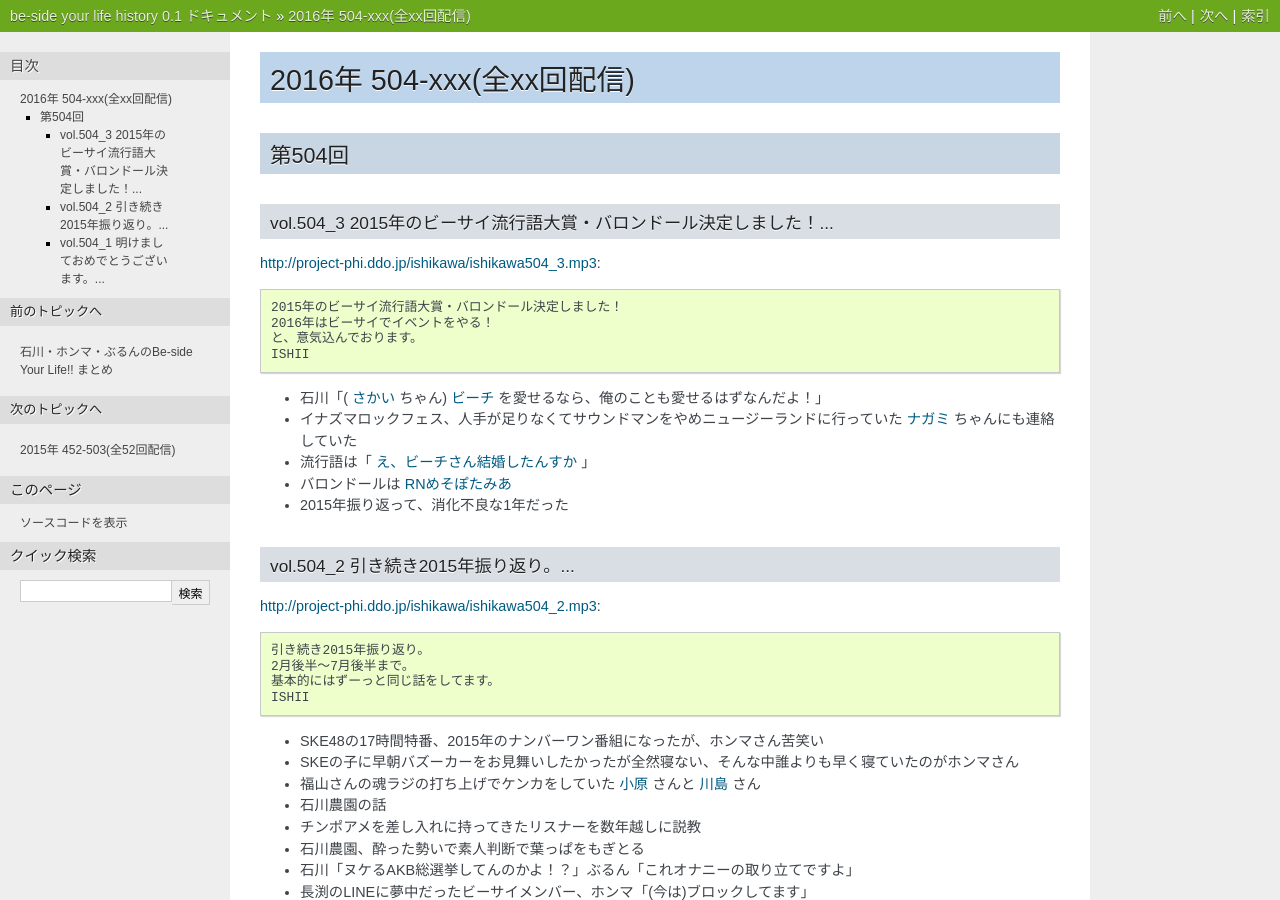
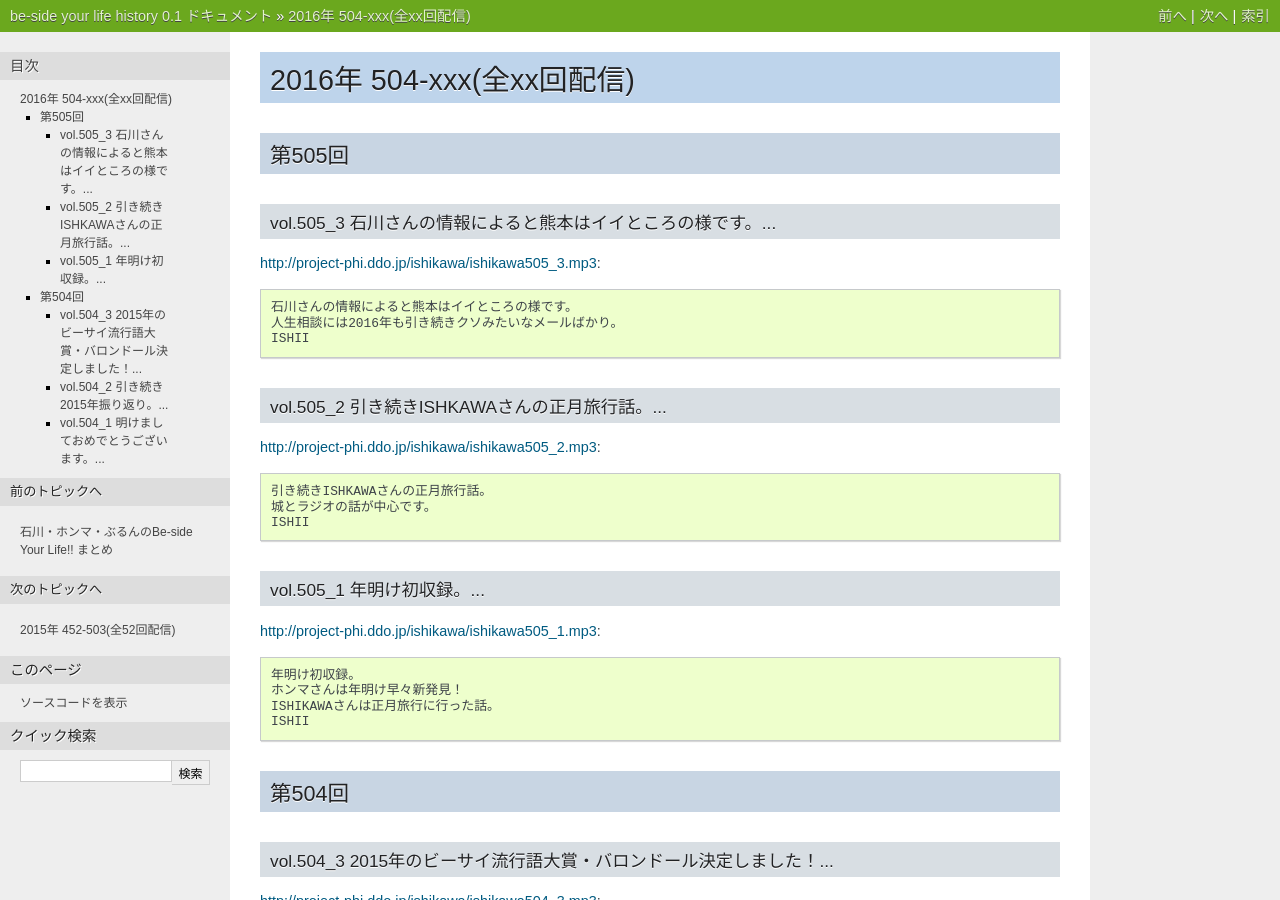
Before and after one commit to gosyujin/be-side, a Sphinx documentation site: the page built from source/2016.rst, in a window 1280 px wide and 900 px high. Built offline with Sphinx 7.4.7, drawn with Linux system fonts in a browser that asks for light colours.

Commit message:
Update source

```diff
--- a/source/2016.rst
+++ b/source/2016.rst
@@ -1,6 +1,37 @@
 ==========================
 2016年 504-xxx(全xx回配信)
 ==========================
+
+第505回
+========
+
+vol.505_3 石川さんの情報によると熊本はイイところの様です。...
+-------------------------------------------------------------
+
+http://project-phi.ddo.jp/ishikawa/ishikawa505_3.mp3::
+
+   石川さんの情報によると熊本はイイところの様です。
+   人生相談には2016年も引き続きクソみたいなメールばかり。
+   ISHII
+
+vol.505_2 引き続きISHKAWAさんの正月旅行話。...
+-----------------------------------------------------
+
+http://project-phi.ddo.jp/ishikawa/ishikawa505_2.mp3::
+
+   引き続きISHKAWAさんの正月旅行話。
+   城とラジオの話が中心です。
+   ISHII
+
+vol.505_1 年明け初収録。...
+---------------------------
+
+http://project-phi.ddo.jp/ishikawa/ishikawa505_1.mp3::
+
+   年明け初収録。
+   ホンマさんは年明け早々新発見！
+   ISHIKAWAさんは正月旅行に行った話。
+   ISHII
 
 第504回
 ========
```
Also changed, not shown: 1 other file.
